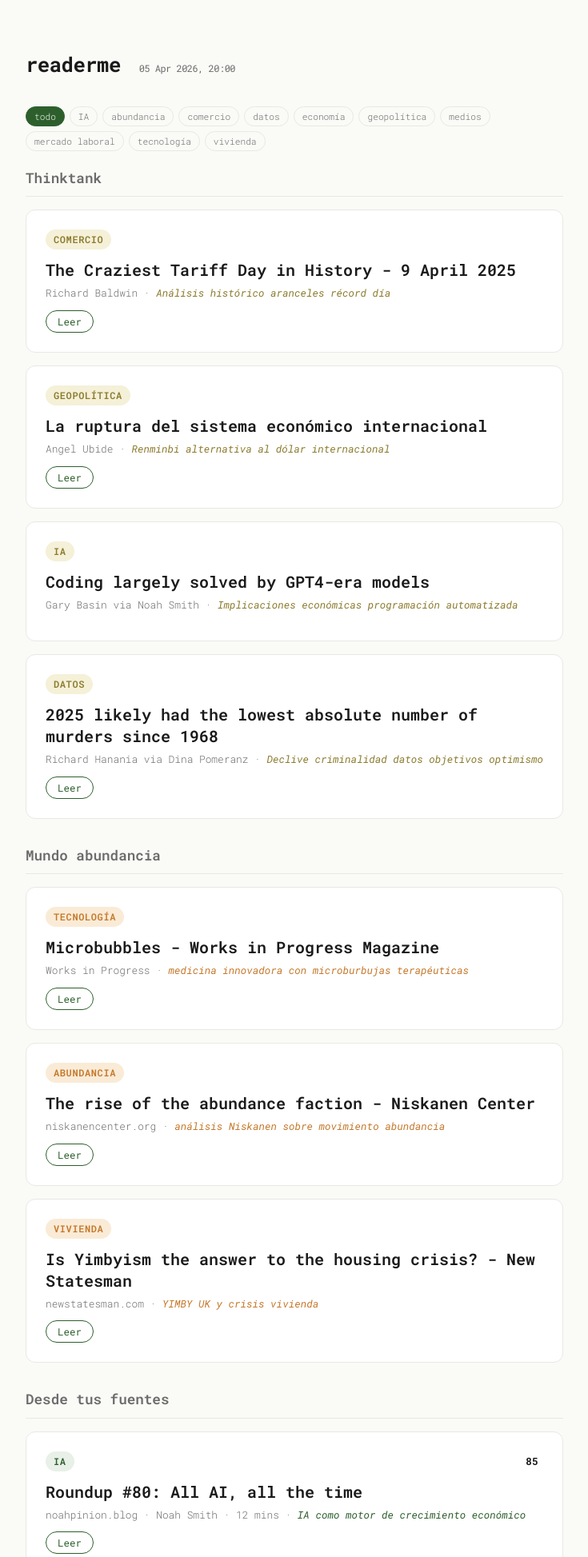
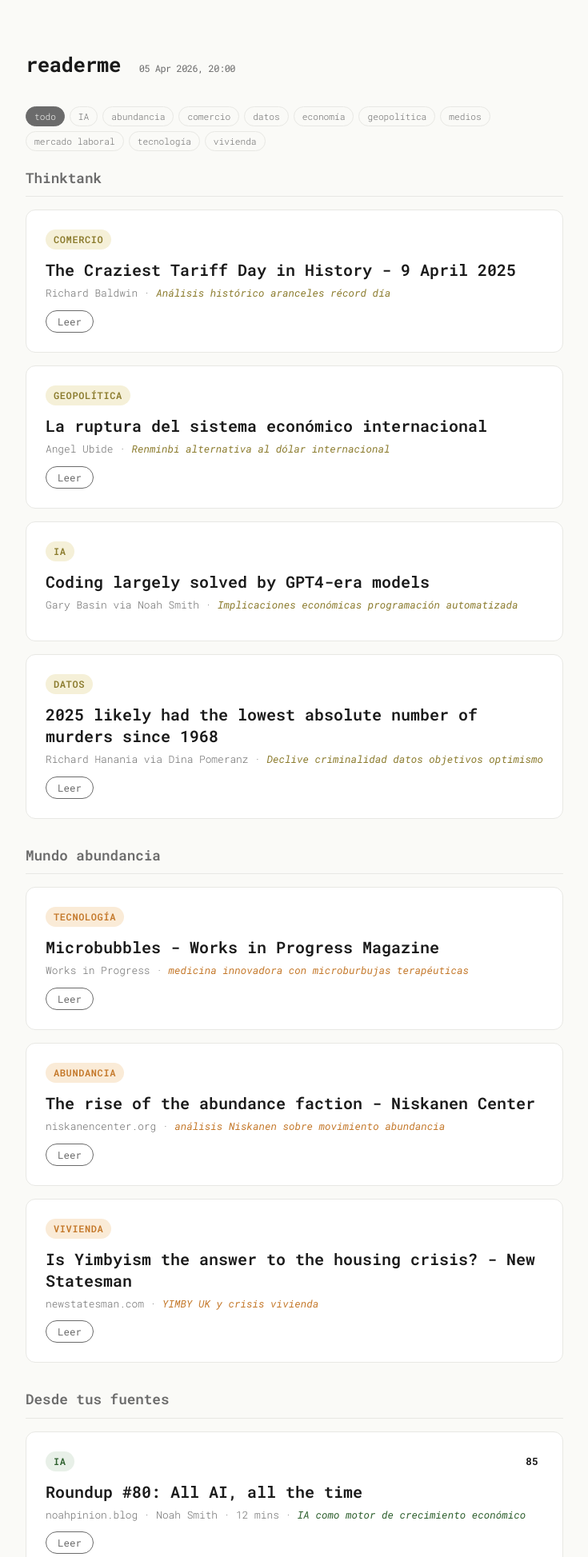
Before and after one commit to JorgeGalindo/readerme, a Flask app: page / in a window 1280 px wide. Shown: the top 1947 px of the page at 80% size, without its empty margins (272-1007 px from the left). Run offline with Flask 3, Linux system fonts and the light colour scheme.

Commit message:
Style: grey tag filters, neutral Leer button
Co-Authored-By: Claude Opus 4.6 (1M context) <noreply@anthropic.com>

```diff
--- a/static/style.css
+++ b/static/style.css
@@ -99,9 +99,9 @@ header .meta {
 }
 
 .tag-btn.active {
-  background: var(--accent);
+  background: var(--text-secondary);
   color: var(--bg);
-  border-color: var(--accent);
+  border-color: var(--text-secondary);
 }
 
 .tag-btn:not(.active):hover {
@@ -261,9 +261,9 @@ main {
 .btn-expand {
   padding: 5px 14px;
   border-radius: 20px;
-  border: 1px solid var(--accent);
+  border: 1px solid var(--text-secondary);
   background: transparent;
-  color: var(--accent);
+  color: var(--text-secondary);
   font-family: "Roboto Mono", monospace;
   font-size: 0.78rem;
   font-weight: 400;
@@ -273,7 +273,8 @@ main {
 }
 
 .btn-expand:hover {
-  background: var(--accent-light);
+  border-color: var(--text);
+  color: var(--text);
 }
 
 /* Inline article content */
```
